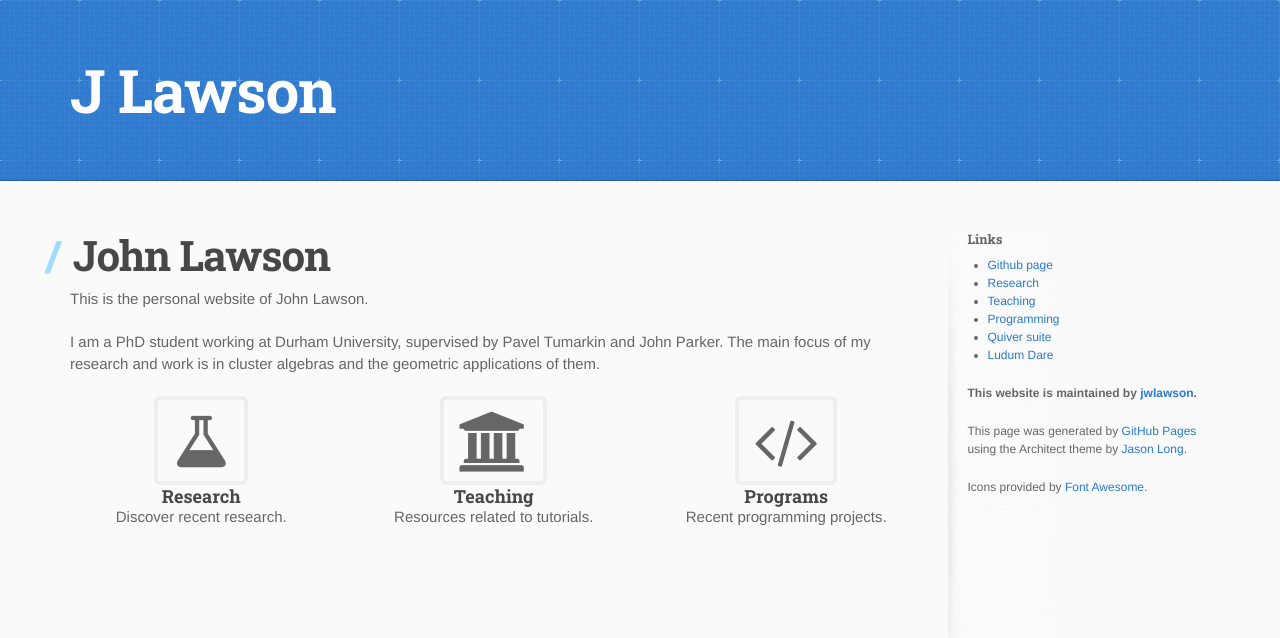
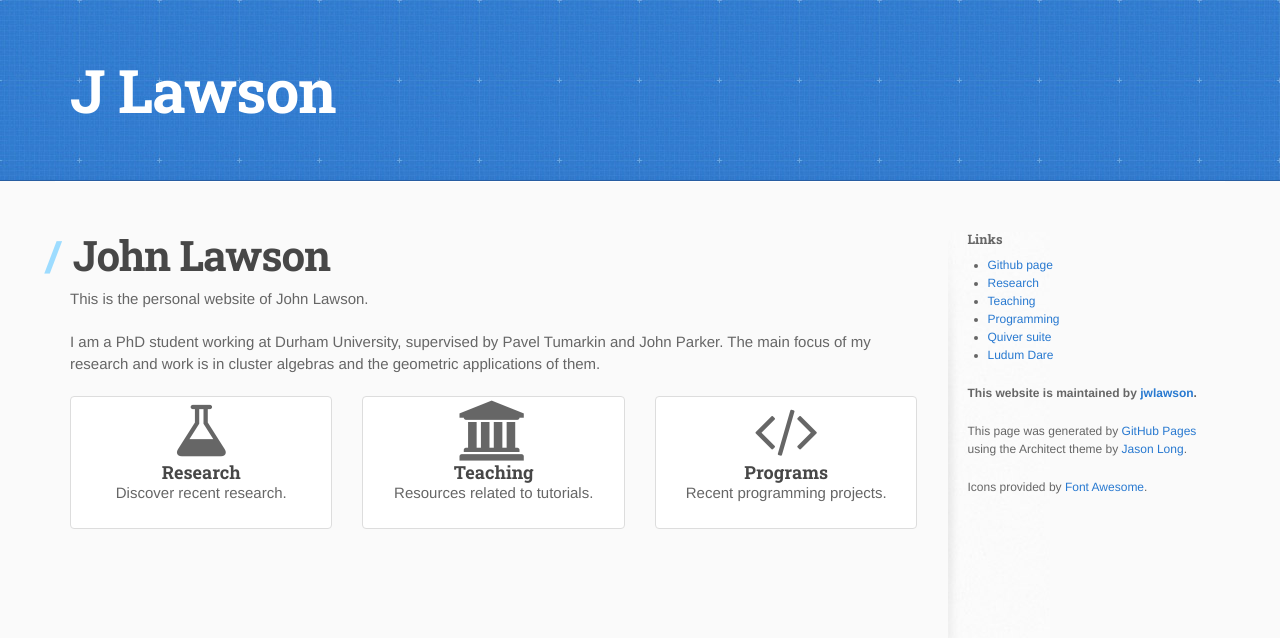
Before and after one commit to jwlawson/jwlawson.github.io, a Jekyll site: the page built from index.md, in a window 1280 px wide. Shown: the top 638 px of the page. Built offline with Jekyll 4.4.1, drawn with Linux system fonts in a browser that asks for light colours; nearby versions of some CDN libraries.

Commit message:
Changes triple links to thumbnails

```diff
--- a/index.md
+++ b/index.md
@@ -12,22 +12,22 @@ and the geometric applications of them.
 {% include base.html %}
 <div class="row triple-col">
 <div class="col-sm-4">
-  <a href="{{ base }}/research">
-  <i class="fa fa-flask fa-4x fa-border"></i>
+  <a class="thumbnail" href="{{ base }}/research">
+  <i class="fa fa-flask fa-4x"></i>
   <h3>Research</h3>
   <p>Discover recent research.</p>
   </a>
 </div>
 <div class="col-sm-4">
-  <a href="{{ base }}/teaching">
-  <i class="fa fa-university fa-4x fa-border"></i>
+  <a class="thumbnail" href="{{ base }}/teaching">
+  <i class="fa fa-university fa-4x"></i>
   <h3>Teaching</h3>
   <p>Resources related to tutorials.</p>
   </a>
 </div>
 <div class="col-sm-4">
-  <a href="{{ base }}/programming">
-  <i class="fa fa-code fa-4x fa-border"></i>
+  <a class="thumbnail" href="{{ base }}/programming">
+  <i class="fa fa-code fa-4x"></i>
   <h3>Programs</h3>
   <p>Recent programming projects.</p>
   </a>
```
